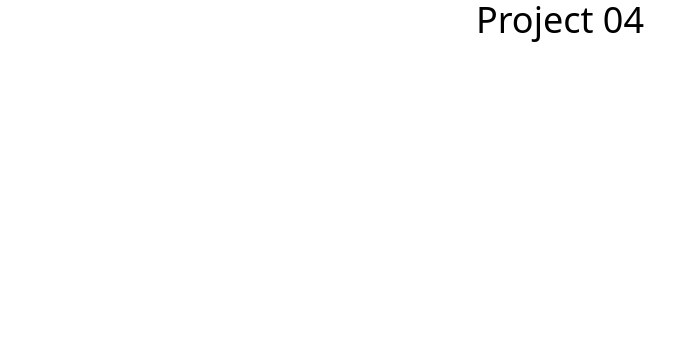
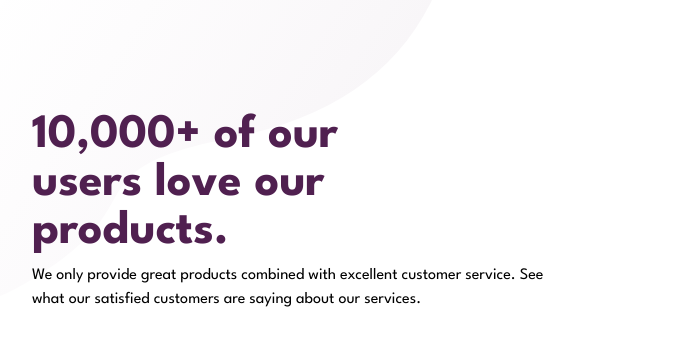
Before and after one commit to thedevangvishnu/mastering-react, a React (Create React App) app in the folder react-practice-projects/newbie-level/project-04/: page / in a window 1280 px wide. Shown: the top 346 px of the page, without its empty margins (80-755 px from the left). Built offline with nearby package versions, Linux system fonts and the light colour scheme.

Commit message:
Create two components that contain the main layout
Create SocialProofSection and SectionContent components, whcich contain
the main layout

```diff
--- a/react-practice-projects/newbie-level/project-04/public/index.html
+++ b/react-practice-projects/newbie-level/project-04/public/index.html
@@ -25,6 +25,6 @@
   </head>
   <body>
     <noscript>You need to enable JavaScript to run this app.</noscript>
-    <div id="root" class="font-display"></div>
+    <div id="root"></div>
   </body>
 </html>
--- a/react-practice-projects/newbie-level/project-04/src/App.js
+++ b/react-practice-projects/newbie-level/project-04/src/App.js
@@ -1,5 +1,7 @@
+import SocialProofSection from "./components/social-proof-section/SocialProofSection";
+
 const App = () => {
-  return <h1 className="text-center text-4xl">Project 04</h1>;
+  return <SocialProofSection />;
 };
 
 export default App;
--- /dev/null
+++ b/react-practice-projects/newbie-level/project-04/src/components/section-content/SectionContent.jsx
@@ -0,0 +1,26 @@
+const SectionContent = () => {
+  return (
+    <div className="w-full h-screen relative flex flex-col gap-2 p-28 font-display">
+      {/* upper section */}
+      <div className="w-full ">
+        {/* upper left */}
+        <div className="flex flex-col gap-2 w-1/2">
+          <h2 className="w-2/3 text-5xl font-bold text-magenta-300">
+            10,000+ of our users love our products.
+          </h2>
+          <p>
+            We only provide great products combined with excellent customer
+            service. See what our satisfied customers are saying about our
+            services.
+          </p>
+        </div>
+
+        {/* upper right */}
+      </div>
+
+      {/* lower section */}
+    </div>
+  );
+};
+
+export default SectionContent;
--- /dev/null
+++ b/react-practice-projects/newbie-level/project-04/src/components/social-proof-section/SocialProofSection.jsx
@@ -0,0 +1,25 @@
+import topBackground from "../../assets/images/bg-pattern-top-desktop.svg";
+import bottomBackground from "../../assets/images/bg-pattern-bottom-desktop.svg";
+import SectionContent from "../section-content/SectionContent";
+
+const SocialProofSection = () => {
+  return (
+    <div className="w-screen h-screen relative flex flex-col items-center justify-center">
+      {/* top left background */}
+      <img src={topBackground} alt="" className="absolute top-0 left-0 w-2/5" />
+
+      {/* section content container*/}
+
+      <SectionContent />
+
+      {/* bottom right background */}
+      <img
+        src={bottomBackground}
+        alt=""
+        className="absolute right-0 bottom-0 w-1/2"
+      />
+    </div>
+  );
+};
+
+export default SocialProofSection;
```
